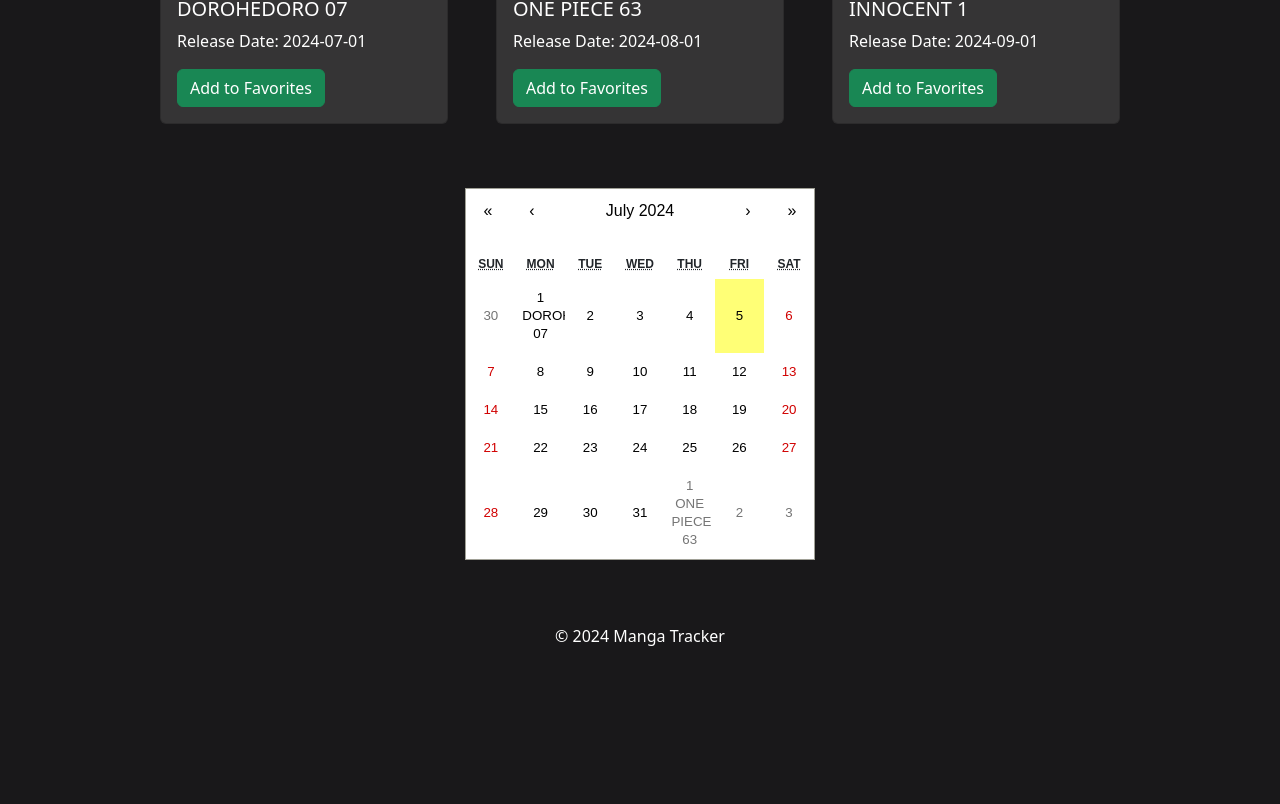
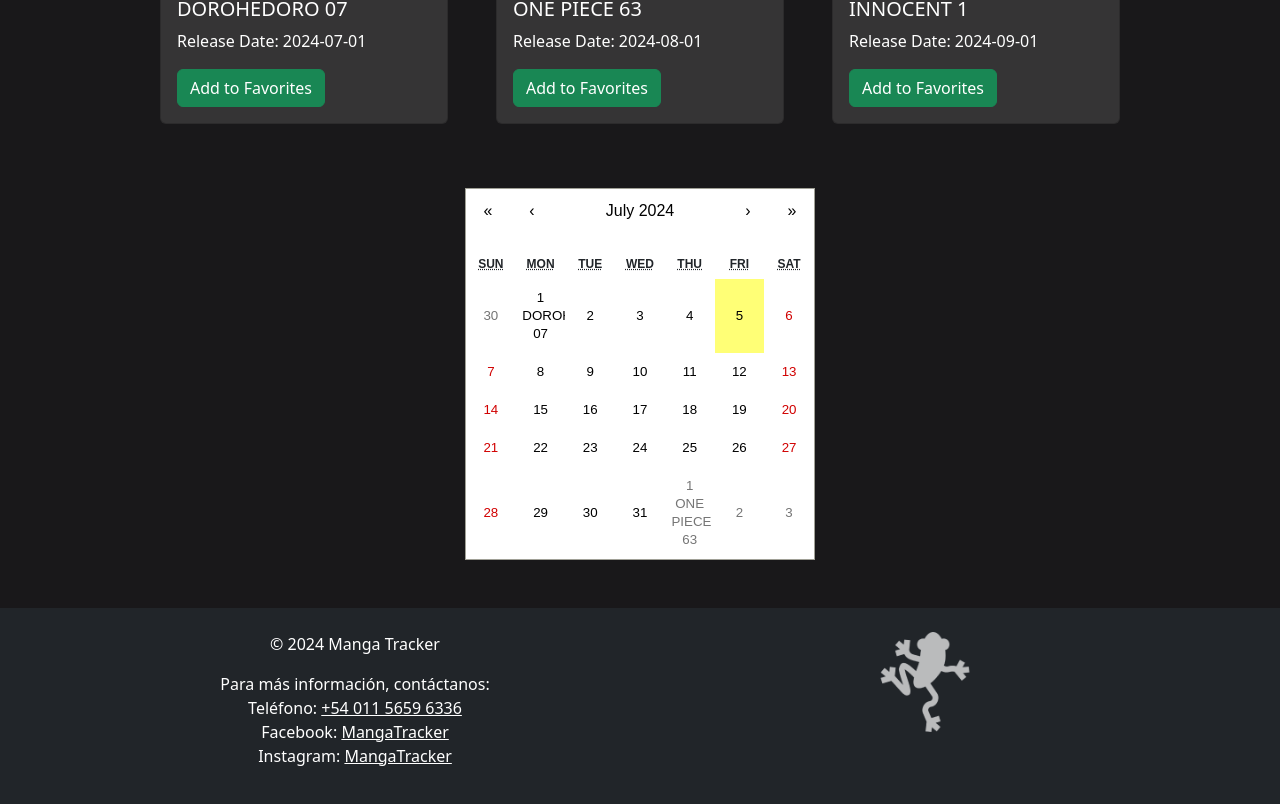
Before and after one commit to LeandroZamuner/Parcial-2-Manga-Proyect, a React (Create React App) app: page / in a window 1280 px wide. Shown: the part 2391-3195 px from the top of the page. Before the commit the page ends 3071 px from the top, so only its background shows below. Built offline with nearby package versions, Linux system fonts and the light colour scheme.

Commit message:
enviando Footer y Carousel

```diff
--- a/src/components/Footer.js
+++ b/src/components/Footer.js
@@ -2,8 +2,23 @@
 
 const Footer = () => {
   return (
-    <footer className="bg-none text-white text-center py-3">
-      <p>&copy; 2024 Manga Tracker</p>
+    <footer className="bg-dark text-white py-4">
+      <div className="container">
+        <div className="row">
+          <div className="col-md-6 text-center text-md-left">
+            <p>&copy; 2024 Manga Tracker</p>
+            <p>
+              Para más información, contáctanos:<br />
+              Teléfono: <a href="tel:+5401156596336" className="text-white">+54 011 5659 6336</a><br />
+              Facebook: <a href="https://www.facebook.com/MangaTracker" target="_blank" rel="noopener noreferrer" className="text-white">MangaTracker</a><br />
+              Instagram: <a href="https://www.instagram.com/MangaTracker" target="_blank" rel="noopener noreferrer" className="text-white">MangaTracker</a>
+            </p>
+          </div>
+          <div className="col-md-6 text-center text-md-right">
+            <img src="/images/LogoRana.png" alt="Logo Rana" style={{ maxWidth: '150px', maxHeight: '100px' }} />
+          </div>
+        </div>
+      </div>
     </footer>
   );
 };
```
Also changed, not shown: src/components/Carousel.js (+4 -4 lines).
